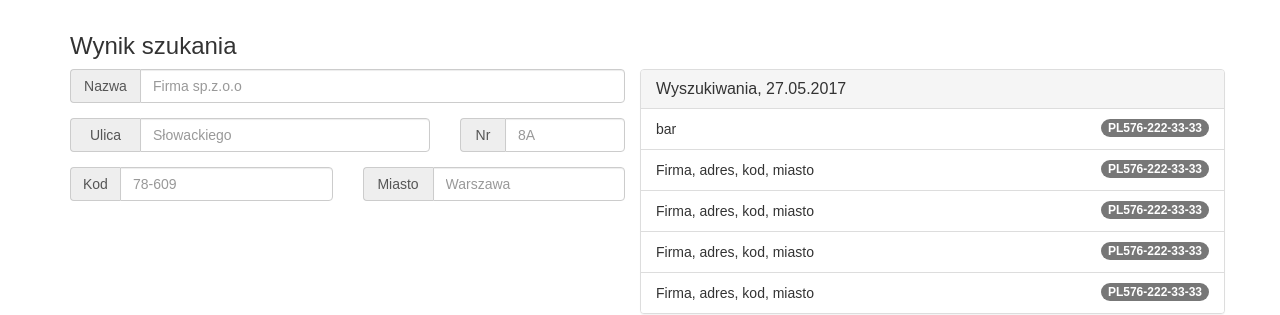
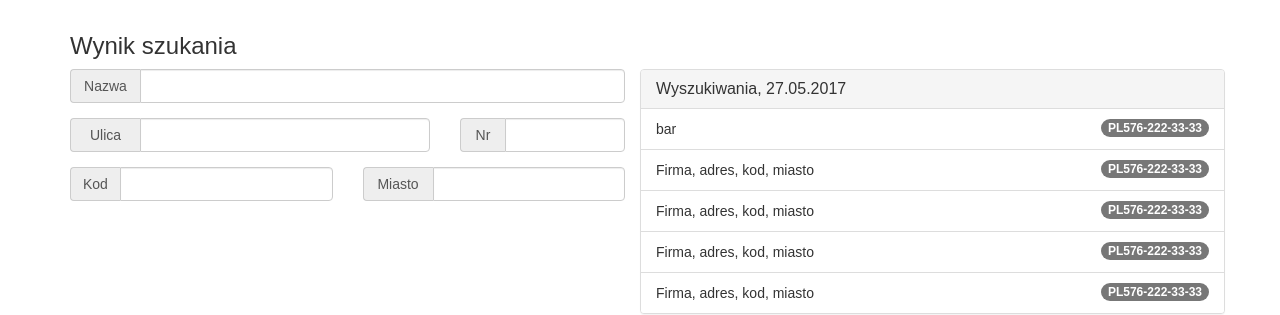
Before and after one commit to shofman1/proof, a React (Create React App) app: page / in a window 1280 px wide. Shown: the part 146-461 px from the top of the page. Built offline with nearby package versions, Linux system fonts and the light colour scheme; a web font is replaced by a local one.

Commit message:
Działa wyszukiwanie, historia nie

```diff
--- a/src/App.js
+++ b/src/App.js
@@ -14,11 +14,12 @@ class App extends Component {
     this.state = {
       foo: 'bar',
       configuration: {
-        historia: -1
+        historia: 2
       },
-      searchField: '',
-      resultFields: {
-        nazwaFirmy: '',
+      searchNumber: '',
+      searchResult: {
+        sukces: true,
+        nazwa: '',
         ulica: '',
         numer: '',
         kod: '',
@@ -48,11 +49,52 @@ class App extends Component {
       this.getCofiguration();
   }
 
+  setSearchResult(companyInfo) {
+    if(companyInfo !== null) {
+      this.setState({
+          searchResult: {
+              sukces: true,
+              nazwa: companyInfo.Name,
+              ulica: companyInfo.Street,
+              numer: companyInfo.HouseNumber,
+              kod: companyInfo.PostalCode,
+              miasto: companyInfo.Place
+          }
+        });
+    } else {
+      this.setState({
+          searchResult: {
+              sukces: false,
+              nazwa: '',
+              ulica: '',
+              numer: '',
+              kod: '',
+              miasto: ''
+          }
+        });
+      }
+  }
+
+  handleNewSearch(search_number) {
+    this.setState({searchNumber: search_number});
+    let that = this;
+    axios.get('http://ihaveanidea.aveneo.pl/NIPAPI/api/Company?CompanyId=' + search_number)
+      .then(function(response) {
+        console.log(response.data);
+        let companyInfo = response.data.CompanyInformation;
+        that.setSearchResult(companyInfo);  //axios "psuje" this?
+      })
+      .catch(function (error) {
+        console.log(error);
+      });
+  }
+
   render() {
-
     if(this.state.configuration.historia !== -1) {
       console.log("Historia dni: ", this.state.configuration.historia);
     }
+
+
 
     return (
       <div className="App">
@@ -60,13 +102,13 @@ class App extends Component {
         <Header />
         <div className="container">
 
-          <Search  props="s" />
+          <Search newSearch={this.handleNewSearch.bind(this)} />
 
           <h3>Wynik szukania</h3>
           <div className="row">
             <div className="col-sm-6">
 
-              <Result />
+              <Result searchResult={this.state.searchResult} />
 
             </div>
             <div className="col-sm-6">
--- a/src/components/result.js
+++ b/src/components/result.js
@@ -5,6 +5,13 @@ class Result extends Component {
   render() {
     //let x = <span className="glyphicon glyphicon-remove form-control-feedback"></span>
     // has-error wstaw do form-group has-feedback
+    let searchResult = this.props.searchResult;
+    console.log("W result.js");
+    console.log(searchResult);
+    let no_result=''    ;
+    if(!searchResult.sukces) {
+        no_result = <h3>Brak wyników!</h3>
+    }
     return (
         <section className="row">
             <div className="col-sm-12">
@@ -13,7 +20,7 @@ class Result extends Component {
                         <div className="col-sm-12">
                             <div className="input-group">
                                 <span className="input-group-addon">Nazwa</span>
-                                <input type="text" className="form-control" placeholder="Firma sp.z.o.o" />
+                                <input type="text" value={searchResult.nazwa} className="form-control" placeholder="" />
                             </div>
                         </div>
                     </div>
@@ -21,13 +28,13 @@ class Result extends Component {
                         <div className="col-sm-8">
                             <div className="input-group">
                                 <span className="input-group-addon">Ulica</span>
-                                <input type="text" className="form-control" placeholder="Słowackiego" />
+                                <input type="text" value={searchResult.ulica} className="form-control" placeholder="" />
                             </div>
                         </div>
                         <div className="col-sm-4">
                             <div className="input-group">
                                 <span className="input-group-addon smaller">Nr</span>
-                                <input type="text" className="form-control" placeholder="8A" />
+                                <input type="text" value={searchResult.numer} className="form-control" placeholder="" />
                             </div>
                         </div>
                     </div>
@@ -35,19 +42,21 @@ class Result extends Component {
                         <div className="col-sm-6">
                             <div className="input-group">
                                 <span className="input-group-addon smaller">Kod</span>
-                                <input type="text" className="form-control" placeholder="78-609" />
+                                <input type="text" value={searchResult.kod} className="form-control" placeholder="" />
                             </div>
                         </div>
                         <div className="col-sm-6">
                             <div className="input-group">
                                 <span className="input-group-addon">Miasto</span>
-                                <input type="text" className="form-control" placeholder="Warszawa" />
+                                <input type="text"value={searchResult.miasto} className="form-control" placeholder="" />
                             </div>
                         </div>
                     </div>
                 </form>
             </div>
+            {no_result}
         </section>
+
     );
   }
 }
--- a/src/components/search.js
+++ b/src/components/search.js
@@ -2,18 +2,33 @@ import React, { Component } from 'react';
 import '../App.css';
 
 class Search extends Component {
+    constructor(props) {
+        super(props);
+        this.state = {searchValue: ''};
+    }
+    handleChange(event) {
+        this.setState({searchValue: event.target.value});
+    }
+
+    onFormSubmit(event) {
+
+        let num = this.state.searchValue;
+        this.props.newSearch(num);
+        event.preventDefault();
+    }
+
   render() {
     //let x = <span className="glyphicon glyphicon-remove form-control-feedback"></span>
     // has-error wstaw do form-group has-feedback
     return (
         <section className="row searchblock">
             <div className="col-sm-12 col-md-8 col-lg-8">
-            <form className="form-horizontal" action="">
+            <form className="form-horizontal" onSubmit={this.onFormSubmit.bind(this)}>
                 <div className="form-group has-feedback has-error">
                     <div className="col-sm-8">
                         <div className="input-group">
                             <span className="input-group-addon">Szukaj firmy</span>
-                            <input type="text" className="form-control" placeholder="np. PL7651467841" name="search" id="search" />
+                            <input type="text"  value={this.state.searchValue} onChange={this.handleChange.bind(this)} className="form-control" placeholder="np. PL7651467841" name="search" id="search" />
                              <div className="input-group-btn">
                                 <button type="submit" className="btn btn-primary"><span className="glyphicon glyphicon-search" aria-hidden="true"></span></button>
                              </div>
```
